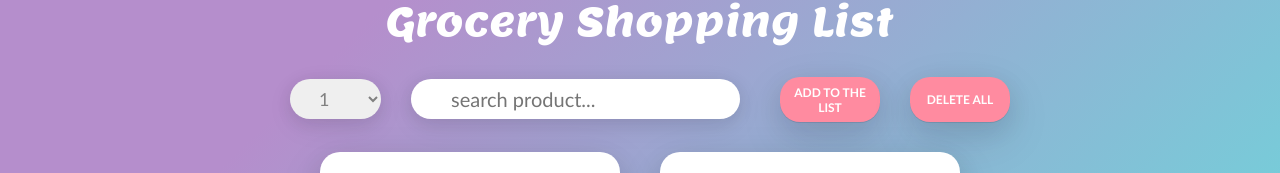
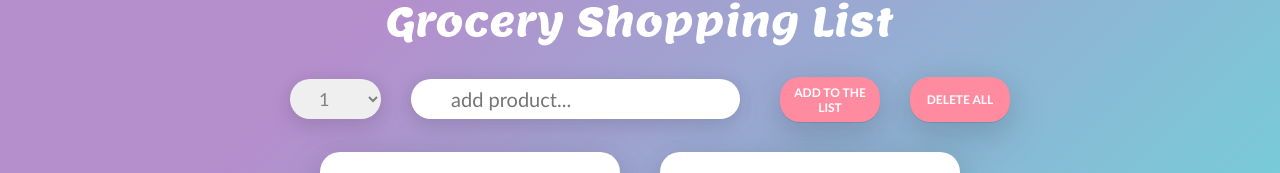
Before and after one commit to AnnaZar89/shopping-list-app, a React (Create React App) app: page / in a window 1280 px wide. Shown: the part 152-325 px from the top of the page. Built offline with nearby package versions, Linux system fonts and the light colour scheme; a web font is replaced by a local one.

Commit message:
adding confirm

```diff
--- a/src/components/Container/Container.tsx
+++ b/src/components/Container/Container.tsx
@@ -13,8 +13,11 @@ const Container = () => {
   const [items, setProduct] = useState(storedItems);
 
   const removeFromStorage = () => {
+    const confirmed = window.confirm(
+      "Are you sure you want to delete all items?"
+    );
     localStorage.clear();
-    setProduct([]);
+    if (confirmed) setProduct([]);
   };
 
   useEffect(() => {
--- a/src/components/SearchBar/SearchBar.module.scss
+++ b/src/components/SearchBar/SearchBar.module.scss
@@ -63,7 +63,6 @@
     gap: 30px;
     button {
       width: 100px;
-      // height: 60px;
       height: 45px;
       padding: 8px;
       font-family: "Trebuchet MS", "Lucida Sans Unicode", "Lucida Grande",
--- a/src/components/SearchBar/SearchBar.tsx
+++ b/src/components/SearchBar/SearchBar.tsx
@@ -45,7 +45,7 @@ const SearchBar: FC<ISearchBar> = ({ onAddItems, removeFromStorage }) => {
         </select>
         <input
           type="text"
-          placeholder="search product..."
+          placeholder="add product..."
           onChange={(e) => setValue(e.target.value)}
           value={value}
           autoComplete="off"
```
